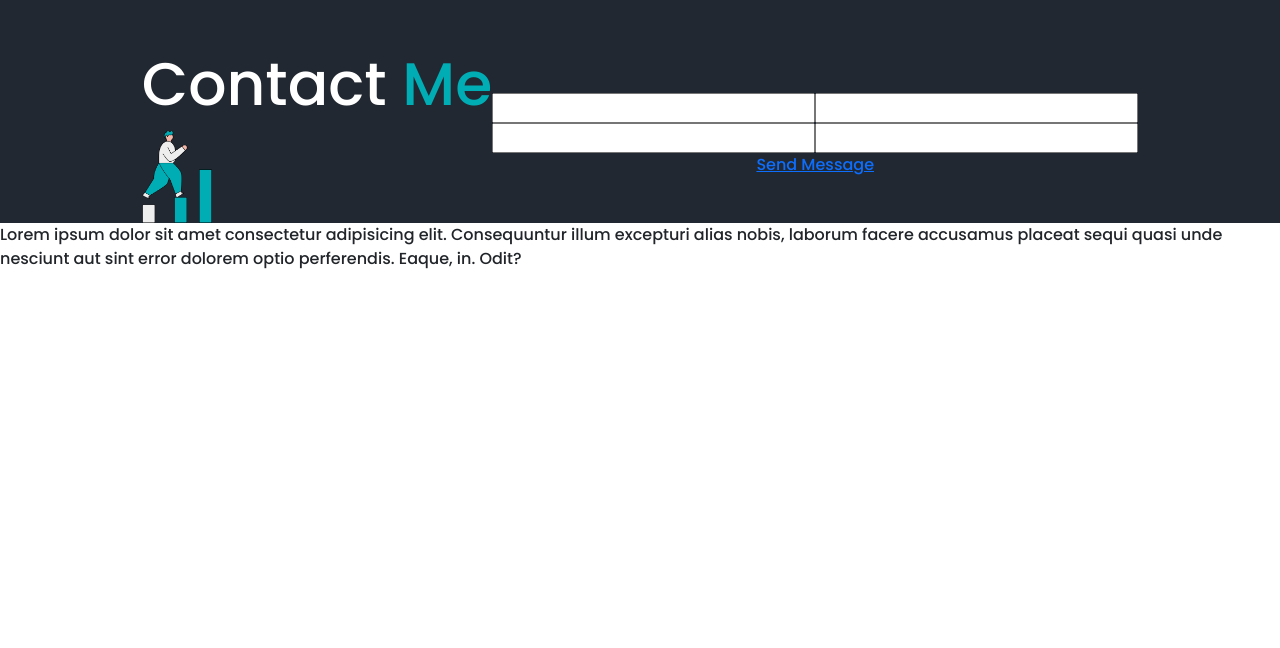
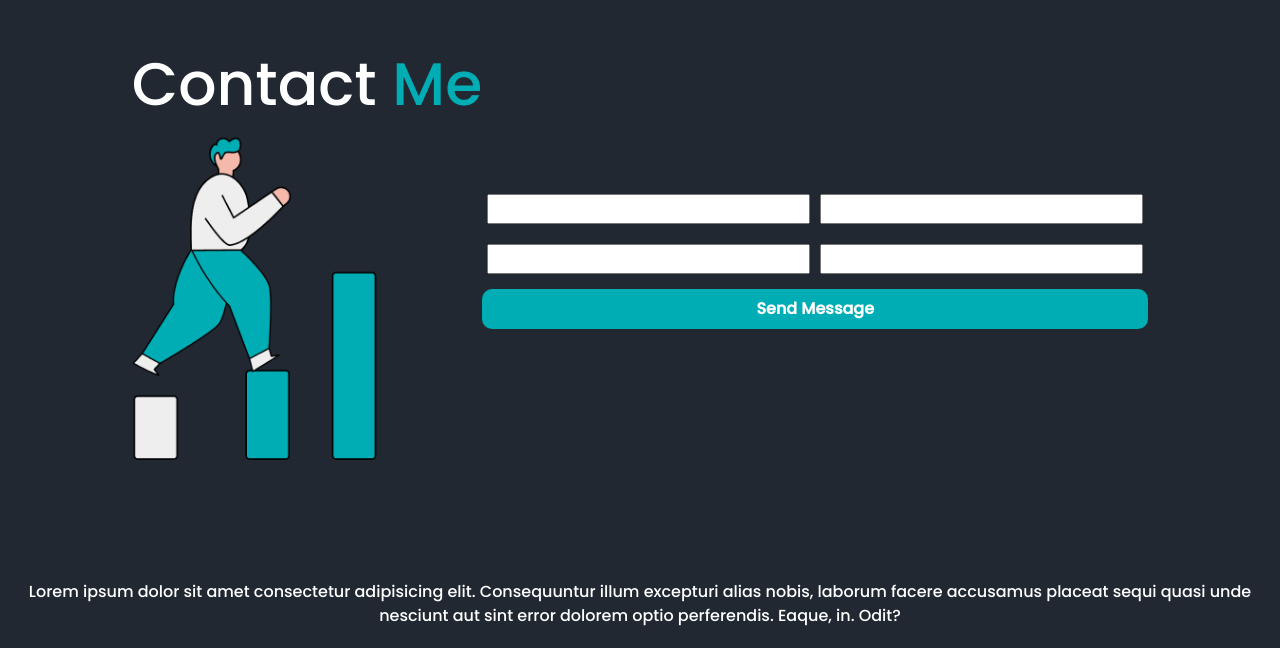
Before and after one commit to dev-140/simple-portfolio, a plain HTML site: page index.html in a window 1280 px wide. Shown: the part 2411-3059 px from the top of the page. Before the commit the page ends 2698 px from the top, so only its background shows below. Drawn offline with nearby package versions, Linux system fonts and the light colour scheme.

Commit message:
Update style.css

```diff
--- a/css/style.css
+++ b/css/style.css
@@ -14,6 +14,9 @@
   border-radius: 11px;
   transition: all 0.2s ease;
   box-sizing: border-box;
+}
+.button.col-12 {
+  width: 100% !important;
 }
 .button:hover {
   background-color: #222831;
@@ -112,8 +115,39 @@
 .contact-container {
   background-color: #222831;
   padding-top: 50px;
+  padding-bottom: 100px;
 }
 .contact-container .contact-img {
-  width: 20%;
+  width: 70%;
   height: auto;
+}
+.contact-container .input-form {
+  padding: 5px;
+  margin-top: 10px;
+}
+.contact-container .input-form .input {
+  border: solid #00ADB5 1px;
+  border-radius: 10px;
+  width: 100%;
+}
+.contact-container .button-contact {
+  width: 100%;
+  height: 20px;
+  background-color: #00ADB5;
+  padding: 20px;
+  margin-top: 10px;
+  color: #fff;
+  font-weight: bold;
+  text-decoration: none;
+  border-radius: 10px;
+}
+
+.footer {
+  background-color: #222831;
+  padding: 20px;
+}
+.footer p {
+  color: #fff;
+  margin: 0;
+  text-align: center;
 }/*# sourceMappingURL=style.css.map */
```
